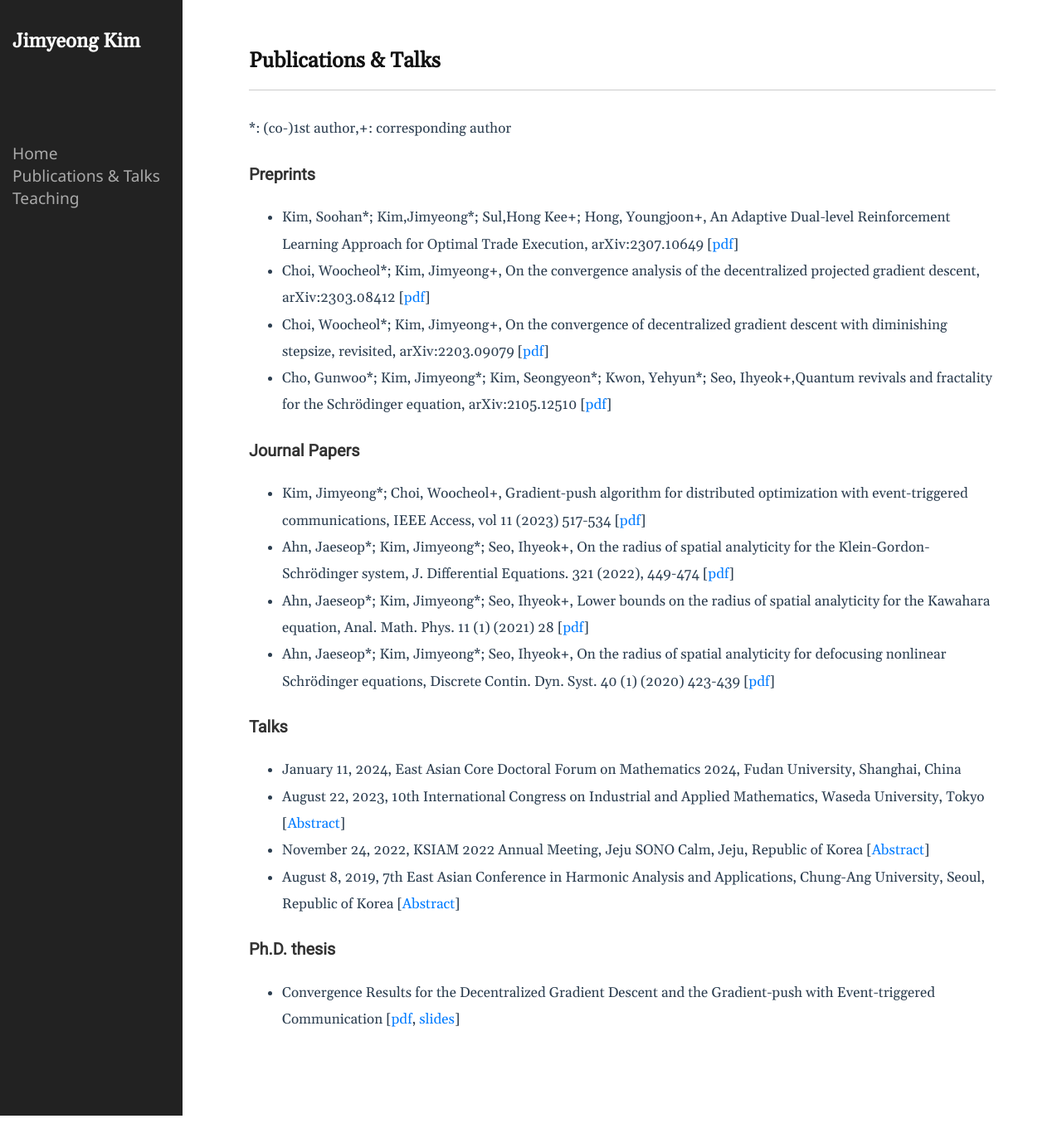
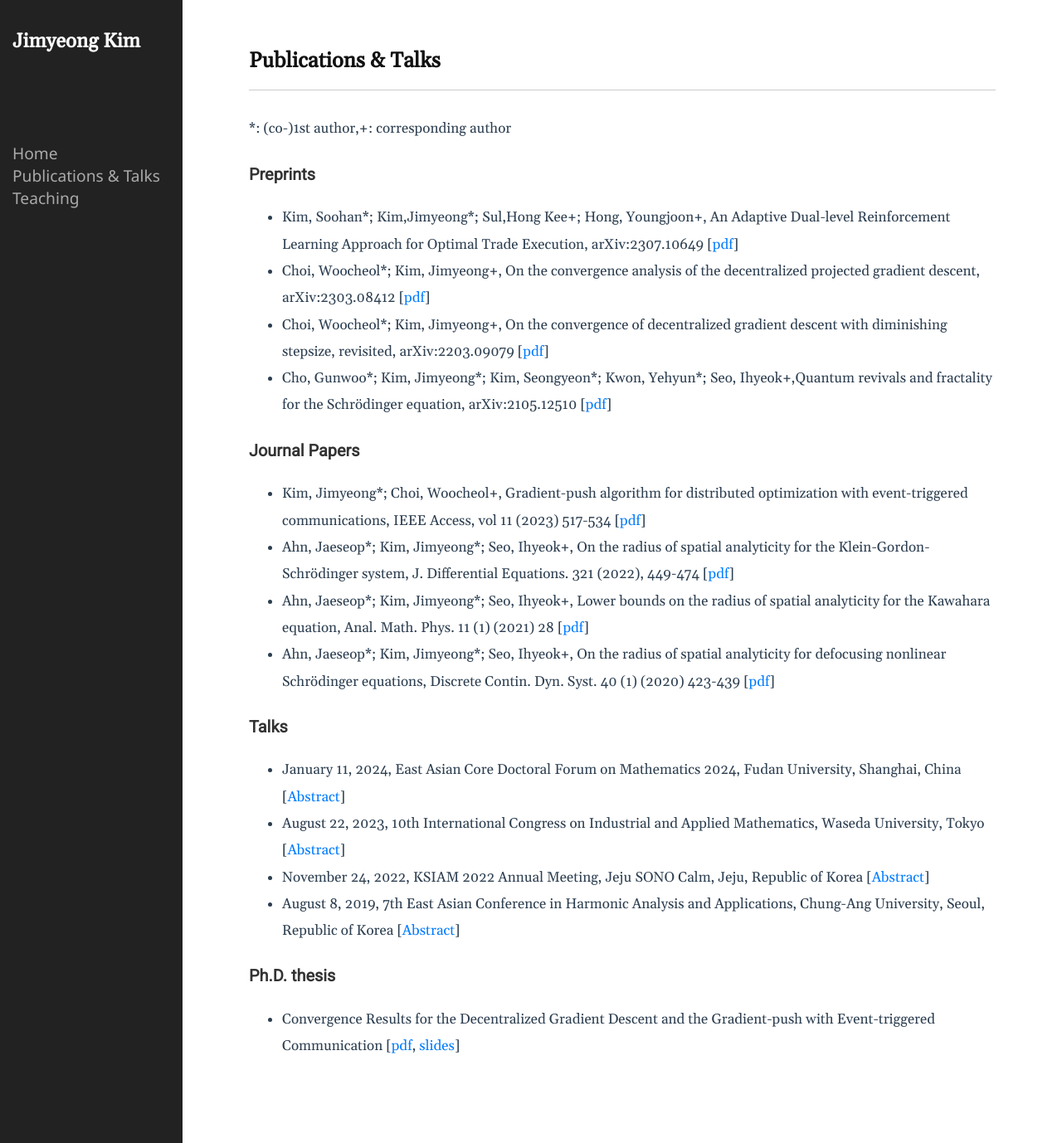
Before and after one commit to kimjimyeong93/kimjimyeong93.github.io, a Jekyll site: the page built from publication.markdown, in a window 1280 px wide. Shown: the whole page at 83% size. Built offline with Jekyll 4.4.1, drawn with Linux system fonts in a browser that asks for light colours; before the commit the page ends 1345 px from its top, so only the background shows below that.

Commit message:
Update publication.markdown

```diff
--- a/publication.markdown
+++ b/publication.markdown
@@ -19,7 +19,7 @@ permalink: /publications_and_talks/
 - Ahn, Jaeseop\*; Kim, Jimyeong\*; Seo, Ihyeok+, On the radius of spatial analyticity for defocusing nonlinear Schrödinger equations, Discrete Contin. Dyn. Syst. 40 (1) (2020) 423-439 \[[pdf](https://www.aimsciences.org/article/doi/10.3934/dcds.2020016)\]
 
 ### Talks
-- January 11, 2024, East Asian Core Doctoral Forum on Mathematics 2024, Fudan University, Shanghai, China
+- January 11, 2024, East Asian Core Doctoral Forum on Mathematics 2024, Fudan University, Shanghai, China \[[Abstract](https://math.fudan.edu.cn/d5/9a/c30300a644506/page.htm)\]
 - August 22, 2023, 10th International Congress on Industrial and Applied Mathematics, Waseda University, Tokyo \[[Abstract](https://iciam2023.org/registered_data?id=01247)\]
 - November 24, 2022, KSIAM 2022 Annual Meeting, Jeju SONO Calm, Jeju, Republic of Korea \[[Abstract](https://ksiam.org/UploadData/Editor/Conference/202301/DA6FDE6095FC4D8CAF20F1F3AC160937.pdf)\]
 - August 8, 2019, 7th East Asian Conference in Harmonic Analysis and Applications, Chung-Ang University, Seoul, Republic of Korea \[[Abstract](http://conference.math.snu.ac.kr/EACHAA2019/)\]
```
